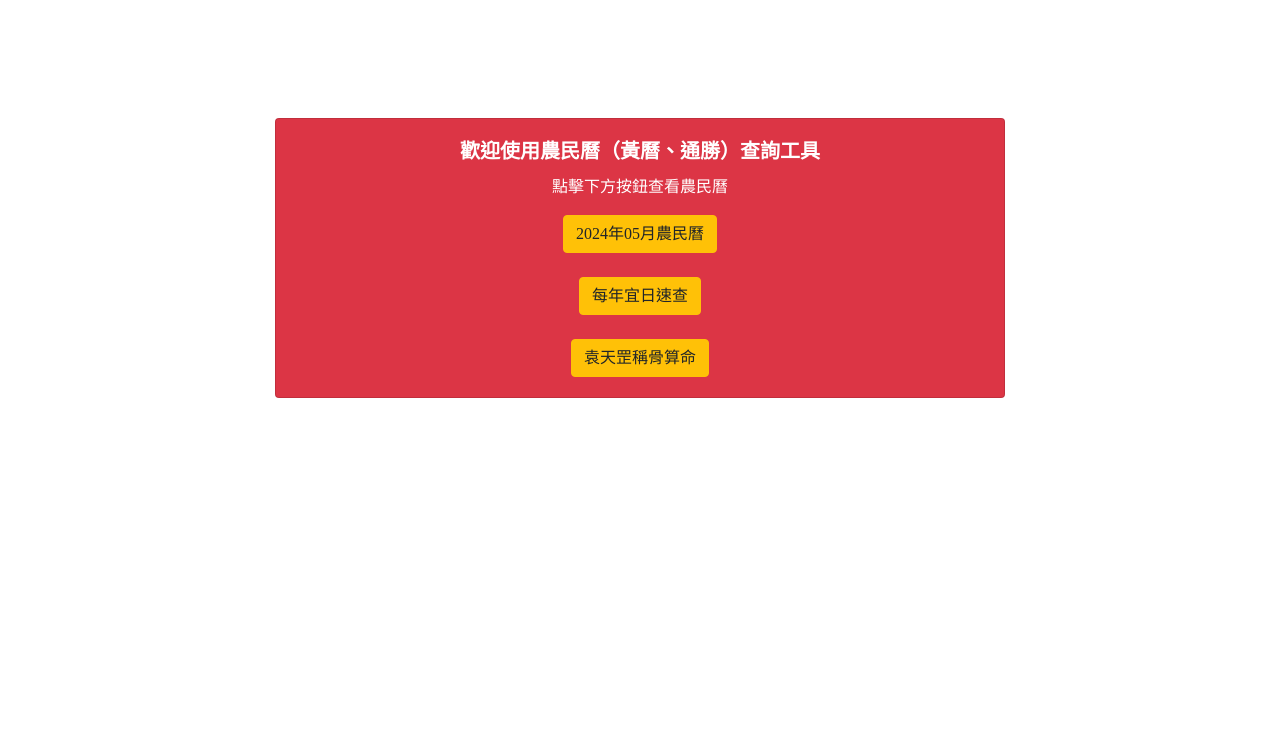
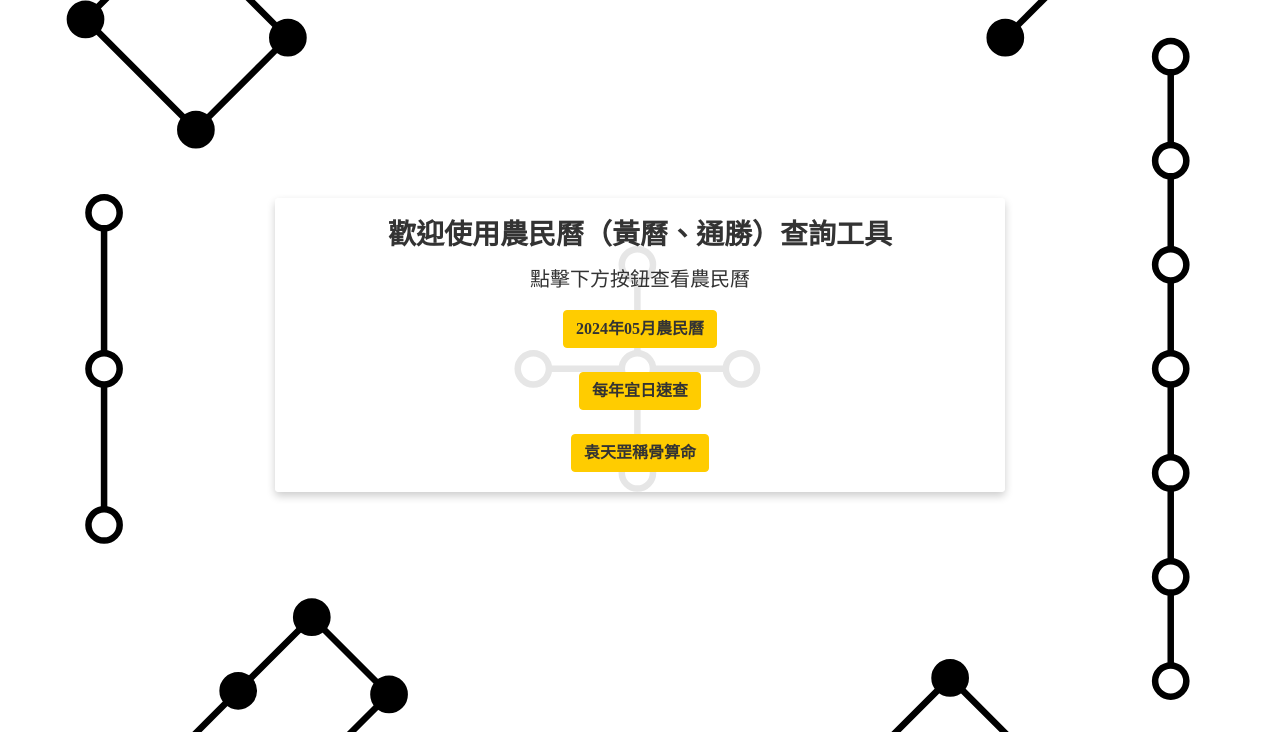
Before and after one commit to simonleetdn/lunar, a PHP site: page / in a window 1280 px wide. Shown: the top 732 px of the page. Run offline with PHP 8.4, Linux system fonts and the light colour scheme.

Commit message:
修改首頁

```diff
--- a/index.php
+++ b/index.php
@@ -1,29 +1,67 @@
 <?php include 'metaseo.php'; ?>
-  <title>農民曆</title>
+<title>農民曆</title>
 <?php include 'head.php'; ?>
 
+<style>
+body {
+  background: url('square.svg') no-repeat center center fixed;
+  background-size: cover;
+  color: #333;
+}
+
+.card {
+  background: rgba(255, 255, 255, 0.9);
+  border: none;
+  box-shadow: 0 4px 8px rgba(0, 0, 0, 0.2);
+}
+
+.btn-warning {
+  background-color: #ffcc00;
+  border-color: #ffcc00;
+  color: #333;
+  font-weight: bold;
+}
+
+.btn-warning:hover {
+  background-color: #ff9900;
+  border-color: #ff9900;
+  color: #fff;
+}
+
+.card-title {
+  font-size: 1.75rem;
+  font-weight: bold;
+}
+
+.card-text {
+  font-size: 1.25rem;
+}
+
+.container {
+  margin-top: 10%;
+}
+</style>
+
 <body>
-  <div class="container mt-5">
+  <div class="container">
     <div class="row justify-content-center">
       <div class="col-md-8">
-        <div class="card text-white bg-danger">
-          <div class="card-body text-center">
+        <div class="card text-center">
+          <div class="card-body">
             <h5 class="card-title">歡迎使用農民曆（黃曆、通勝）查詢工具</h5>
             <p class="card-text">點擊下方按鈕查看農民曆</p>
-			<?php
-			$year = date("Y");
-    		$month = date("m");
-			echo '<a href=lunardate.php?year-month='.$year.'-'.$month.' class="btn btn-warning mb-4">';
-			echo $year.'年'.$month.'月農民曆</a></br/>';
-			echo '<a href=yidate.php class="btn btn-warning mb-4">每年宜日速查</a><br/>';
-			echo '<a href=yuangang.php class="btn btn-warning">袁天罡稱骨算命</a><br/>';
-			//echo '<a href=springox.php?year='.$year.' class="btn btn-warning mt-4">'.$year.'年春牛芒神服色</a>';
-			?>
+            <?php
+            $year = date("Y");
+            $month = date("m");
+            echo '<a href="lunardate.php?year-month='.$year.'-'.$month.'" class="btn btn-warning mb-4">';
+            echo $year.'年'.$month.'月農民曆</a><br/>';
+            echo '<a href="yidate.php" class="btn btn-warning mb-4">每年宜日速查</a><br/>';
+            echo '<a href="yuangang.php" class="btn btn-warning">袁天罡稱骨算命</a><br/>';
+            ?>
           </div>
         </div>
       </div>
     </div>
   </div>
 </body>
-
 </html>
```
Also changed, not shown: square.svg (added).
